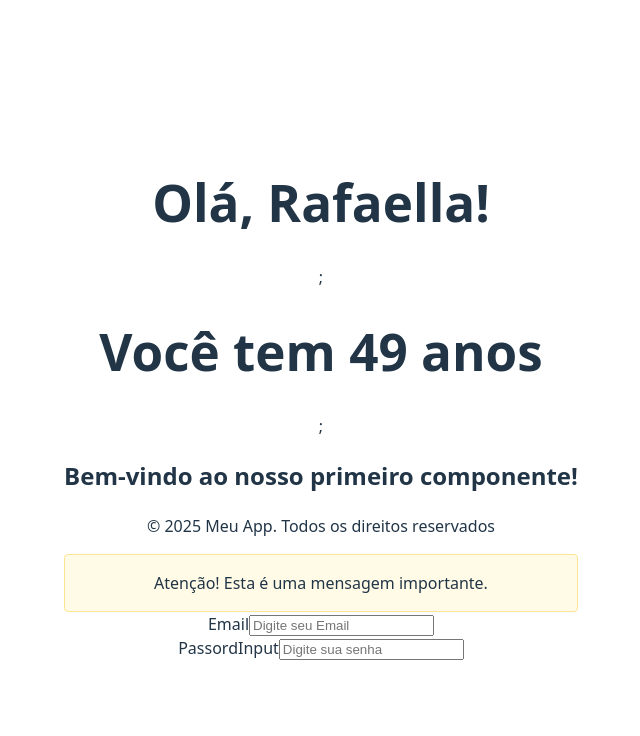
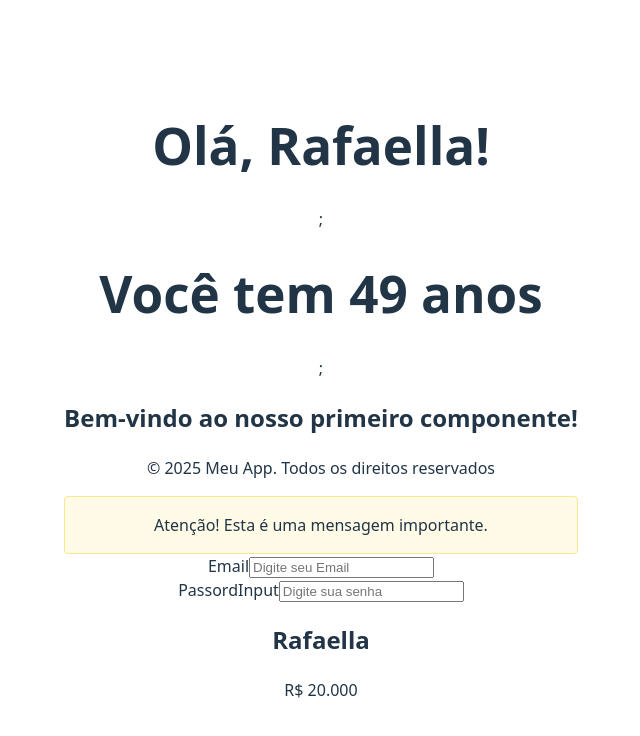
Before and after one commit to RafaellaAmorim25/projeto-integrador, a React (Vite) app: page / in a window 1280 px wide. Shown: the top 736 px of the page, without its empty margins (319-959 px from the left). Built offline with nearby package versions, Linux system fonts and the light colour scheme.

Commit message:
aula11 desafio 1

```diff
--- a/src/App.jsx
+++ b/src/App.jsx
@@ -9,6 +9,7 @@ import EmailImput from './components/EmailInput'
 import EmailField from './components/EmailField'
 import PasswordField from './components/PasswordField'
 import LoginButton from './components/LoginButton'
+import Perfil from './components/Perfil'
 
 function App() {
 const nome = "Rafaella";
@@ -20,12 +21,14 @@ return (
           <div>
             <h1> Olá, {nome}!</h1>;
             <h1> Você tem {calculaIdade()} anos</h1>;
+
             	<Saudacao />
 		          <Rodape />
                       <Alerta/>
                       <EmailField/>
                       <PasswordField/>
                       <LoginButton/>
+                      <Perfil nome="Rafaella" renda= " R$ 20.000"/>
           </div>
 
 )
--- /dev/null
+++ b/src/components/Perfil.jsx
@@ -0,0 +1,9 @@
+function Perfil(props) {
+return (
+  <div className="perfilCliente">
+    <h2> {props.nome} </h2>
+    <p> {props.renda} </p>
+  </div>
+)
+}
+export default Perfil
```
